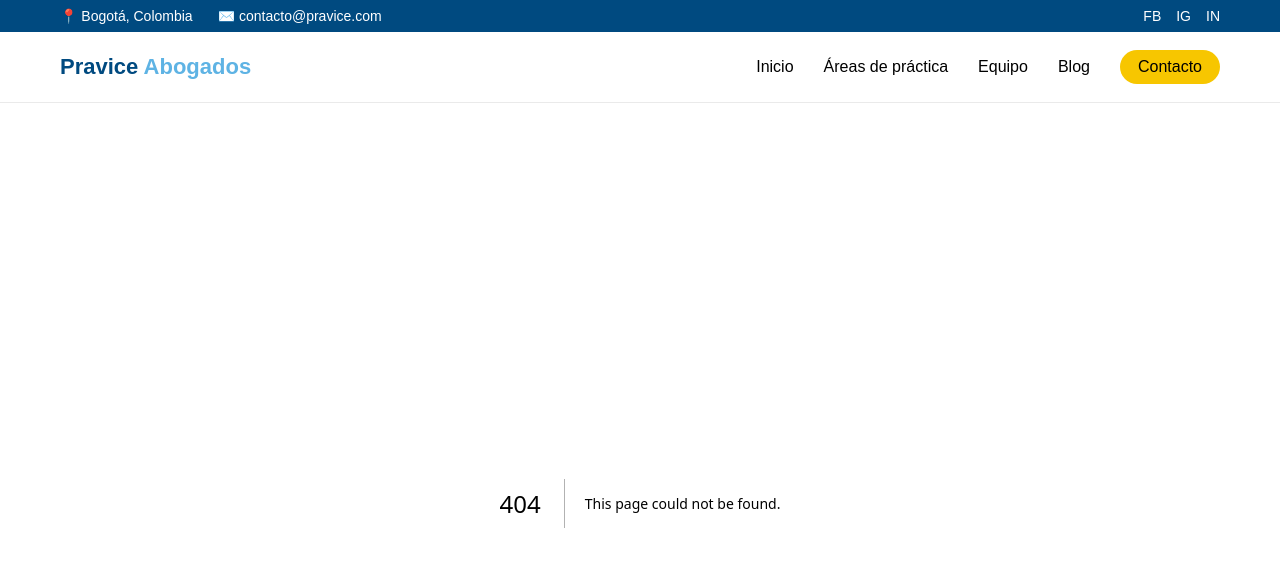
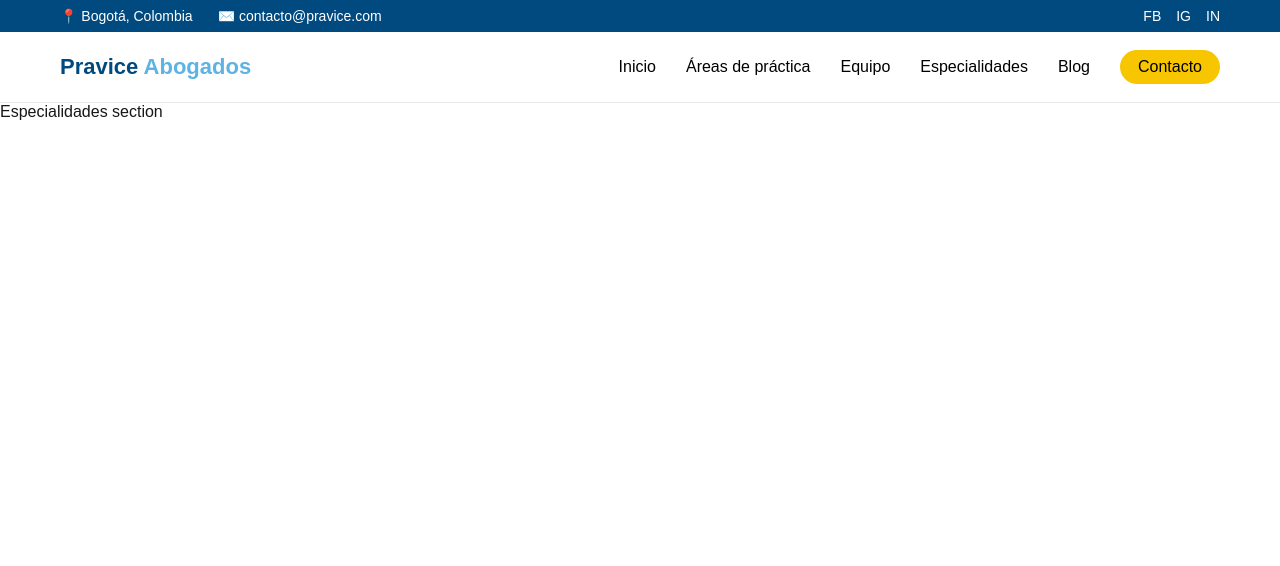
Before and after one commit to paginaswebpravice-prog/pravice-co, a Next.js app: page /especialidades in a window 1280 px wide. Before the commit this address had no page. Shown: the top 566 px of the page. Built offline with nearby package versions, Linux system fonts and the light colour scheme.

Commit message:
Add Especialiades & Blog sections

```diff
--- /dev/null
+++ b/src/app/blog/page.tsx
@@ -0,0 +1,3 @@
+export default function Blog() {
+  return <>Blog section</>;
+}
--- a/src/app/components/Header.tsx
+++ b/src/app/components/Header.tsx
@@ -36,6 +36,7 @@ export default function Header() {
             <Link href="/">Inicio</Link>
             <Link href="/areas">Áreas de práctica</Link>
             <Link href="/equipo">Equipo</Link>
+            <Link href="/especialidades">Especialidades</Link>
             <Link href="/blog">Blog</Link>
             <Link href="/contacto" className={styles.cta}>
               Contacto
--- /dev/null
+++ b/src/app/especialidades/page.tsx
@@ -0,0 +1,3 @@
+export default function Especialidades() {
+  return <>Especialidades section</>;
+}
```
Also changed, not shown: src/app/blog/Blog.module.css (added), src/app/especialidades/Especialidades.module.css (added).
